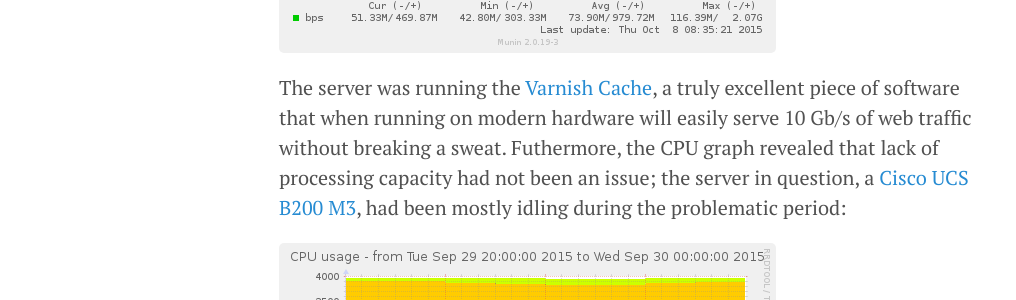
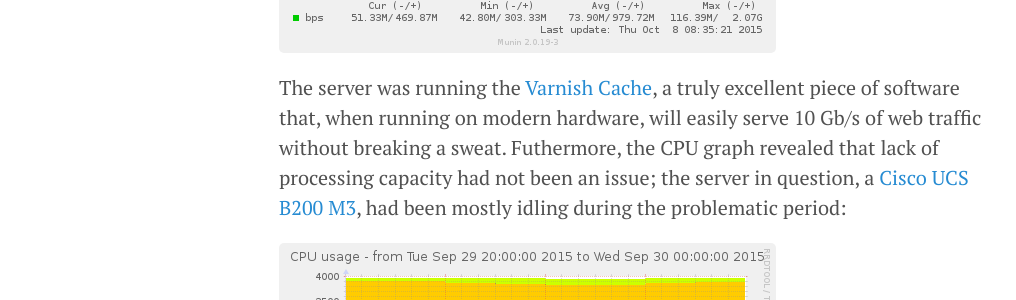
Before and after one commit to toreanderson/toreanderson.github.io, a Jekyll site: the page built from _posts/2015-10-08-cisco-ucs-multi-queue-nics-and-rss.markdown, in a window 1280 px wide and 900 px high, scrolled down 468 px. Shown: the part 186-486 px from the top of the window, without its empty margins (1-1017 px from the left). Built offline with Jekyll 4.4.1, drawn with Linux system fonts in a browser that asks for light colours; Markdown is read by kramdown in place of the engine named in the settings.

Commit message:
more fix

```diff
--- a/_posts/2015-10-08-cisco-ucs-multi-queue-nics-and-rss.markdown
+++ b/_posts/2015-10-08-cisco-ucs-multi-queue-nics-and-rss.markdown
@@ -17,7 +17,7 @@ the server's 10 Gb/s of available network bandwidth:
 </a>
 
 The server was running the [Varnish Cache](https://www.varnish-cache.org/), a
-truly excellent piece of software that when running on modern hardware will
+truly excellent piece of software that, when running on modern hardware, will
 easily serve 10 Gb/s of web traffic without breaking a sweat. Futhermore, the
 CPU graph revealed that lack of processing capacity had not been an issue; the
 server in question, a [Cisco UCS B200
```
